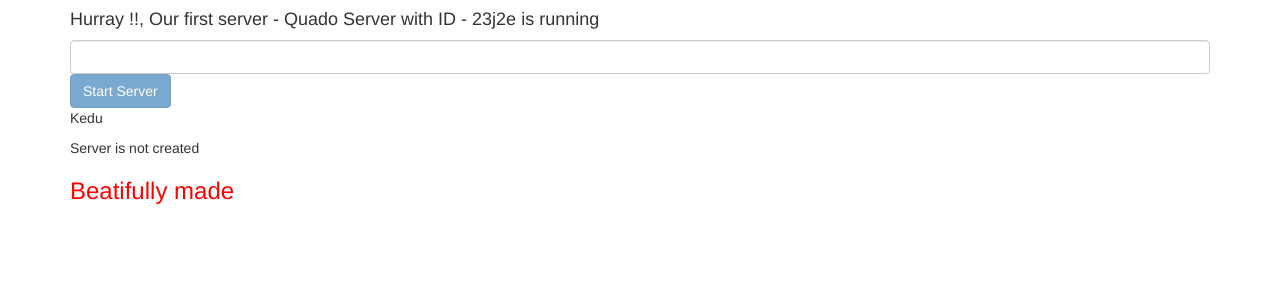
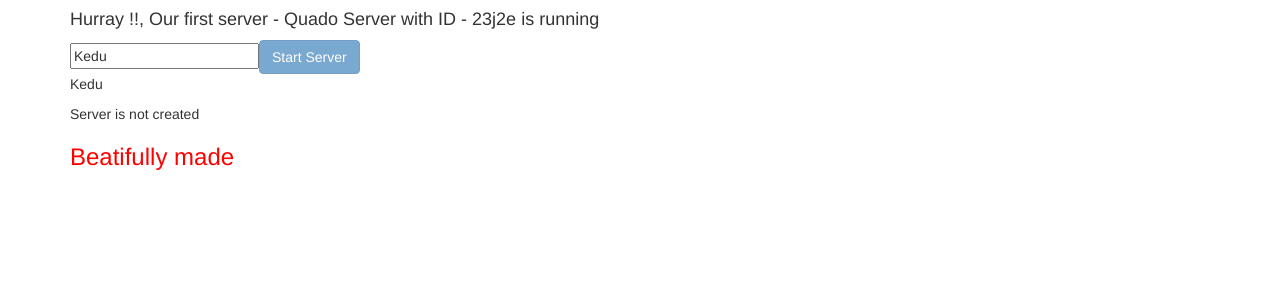
Before and after one commit to Quado2/Angular-first, an Angular app: page / in a window 1280 px wide. Shown: the top 300 px of the page. Built offline with nearby package versions, Linux system fonts and the light colour scheme.

Commit message:
two way data binding

```diff
--- a/src/app/app.module.ts
+++ b/src/app/app.module.ts
@@ -1,4 +1,5 @@
 import { NgModule } from '@angular/core';
+import { FormsModule } from '@angular/forms';
 import { BrowserModule } from '@angular/platform-browser';
 
 import { AppComponent } from './app.component';
@@ -12,7 +13,8 @@ import { ServersComponent } from './servers/servers.component';
     ServersComponent,
   ],
   imports: [
-    BrowserModule
+    BrowserModule,
+    FormsModule
   ],
   providers: [],
   bootstrap: [AppComponent]
--- a/src/app/servers/servers.component.html
+++ b/src/app/servers/servers.component.html
@@ -1,8 +1,9 @@
 <app-server></app-server>
+<!-- One way data binding -->
+<!-- <input type="text" class="form-control" (input)="onInputChange($event)" /> -->
+<input type="text" [(ngModel)] = "newServerName">
 
-<input type="text"
-class="form-control"
-(input)="onInputChange($event)" />
+
 <button
   [disabled]="disableButton"
   class="btn btn-primary"
```
